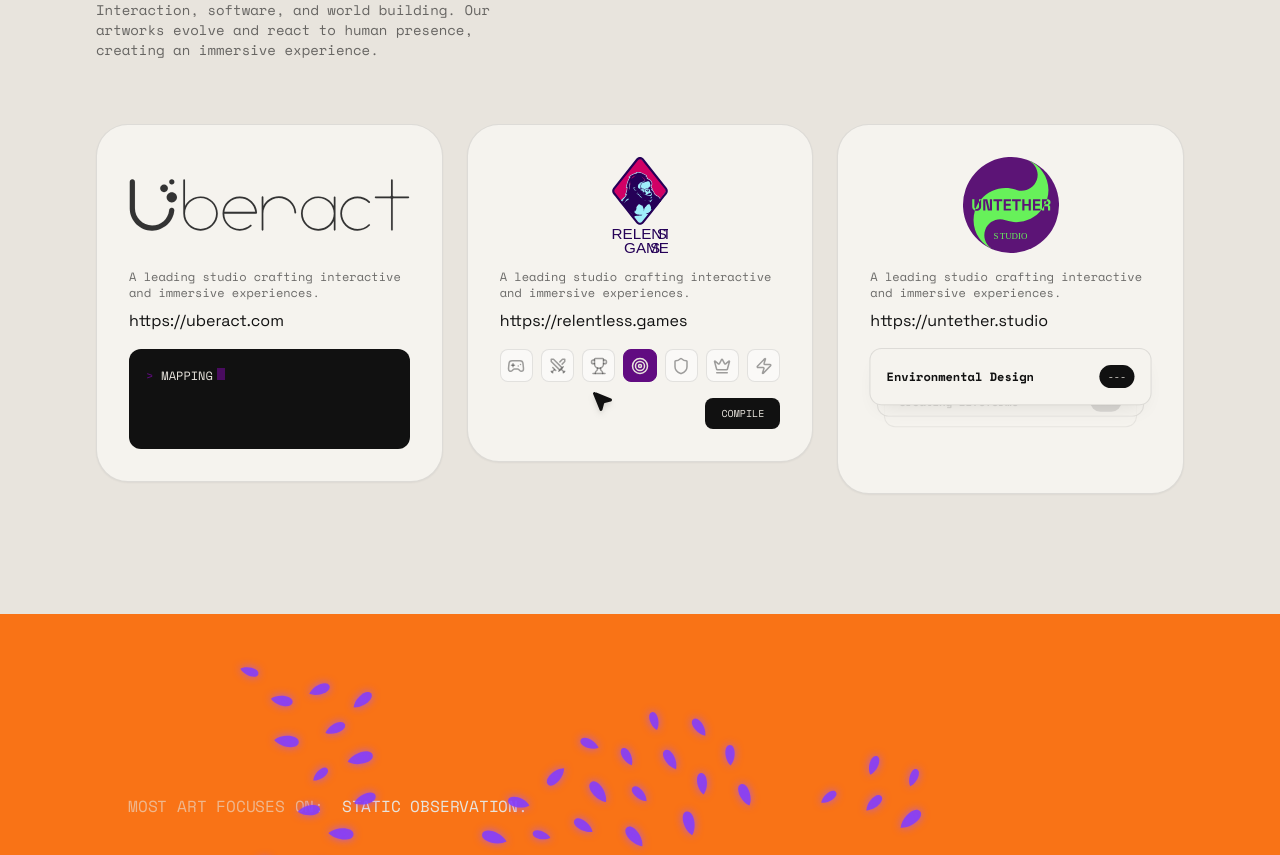
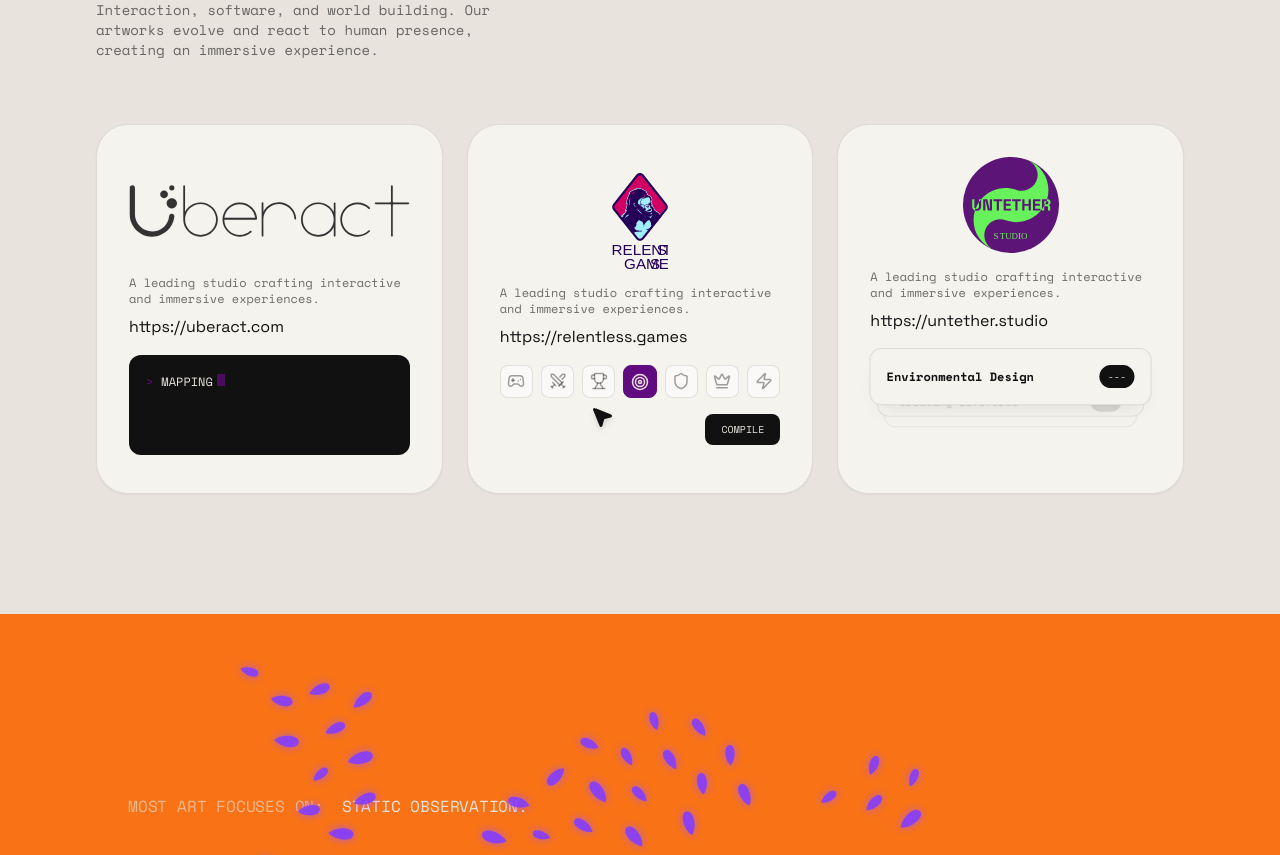
Before and after one commit to untether-group/untether-group-website, a React (Vite) app: page / in a window 1280 px wide. Shown: the part 980-1835 px from the top of the page. Built offline with nearby package versions, Linux system fonts and the light colour scheme; no server answers.

Commit message:
Update Companies.jsx

```diff
--- a/src/components/Companies.jsx
+++ b/src/components/Companies.jsx
@@ -102,7 +102,7 @@ const UberactCard = () => {
   ];
 
   return (
-    <div className="bg-surface border border-dark/10 rounded-[2rem] shadow-sm p-8 flex flex-col items-center justify-center">
+    <div className="bg-surface border border-dark/10 rounded-[2rem] shadow-sm p-8 flex flex-col items-center justify-center h-full min-h-[320px]">
       <div className="h-24 w-full flex items-center justify-center">
         <img
           src={uberactLogo}
@@ -177,7 +177,7 @@ const Scheduler = () => {
 };
 
 const RelentlessGamesCard = () => (
-  <div className="bg-surface border border-dark/10 rounded-[2rem] shadow-sm p-8 flex flex-col items-center justify-center">
+  <div className="bg-surface border border-dark/10 rounded-[2rem] shadow-sm p-8 flex flex-col items-center justify-center h-full min-h-[320px]">
     <div className="h-24 w-full flex items-center justify-center">
       <img
         src={relentlessGamesLogo}
@@ -198,7 +198,7 @@ const RelentlessGamesCard = () => (
 );
 
 const UntetherStudioCard = () => (
-  <div className="bg-surface border border-dark/10 rounded-[2rem] shadow-sm p-8 flex flex-col items-center justify-center">
+  <div className="bg-surface border border-dark/10 rounded-[2rem] shadow-sm p-8 flex flex-col items-center justify-center h-full min-h-[320px]">
     <div className="h-24 w-full flex items-center justify-center">
       <img
         src={untetherStudioLogo}
@@ -249,14 +249,14 @@ export default function Companies() {
         </p>
       </div>
 
-      <div className="grid grid-cols-1 md:grid-cols-2 lg:grid-cols-3 gap-6 mb-6">
-        <div className="feature-card">
+      <div className="grid grid-cols-1 md:grid-cols-2 lg:grid-cols-3 gap-6 mb-6 items-stretch">
+        <div className="feature-card h-full">
           <UberactCard />
         </div>
-        <div className="feature-card">
+        <div className="feature-card h-full">
           <RelentlessGamesCard />
         </div>
-        <div className="feature-card">
+        <div className="feature-card h-full">
           <UntetherStudioCard />
         </div>
       </div>
```
